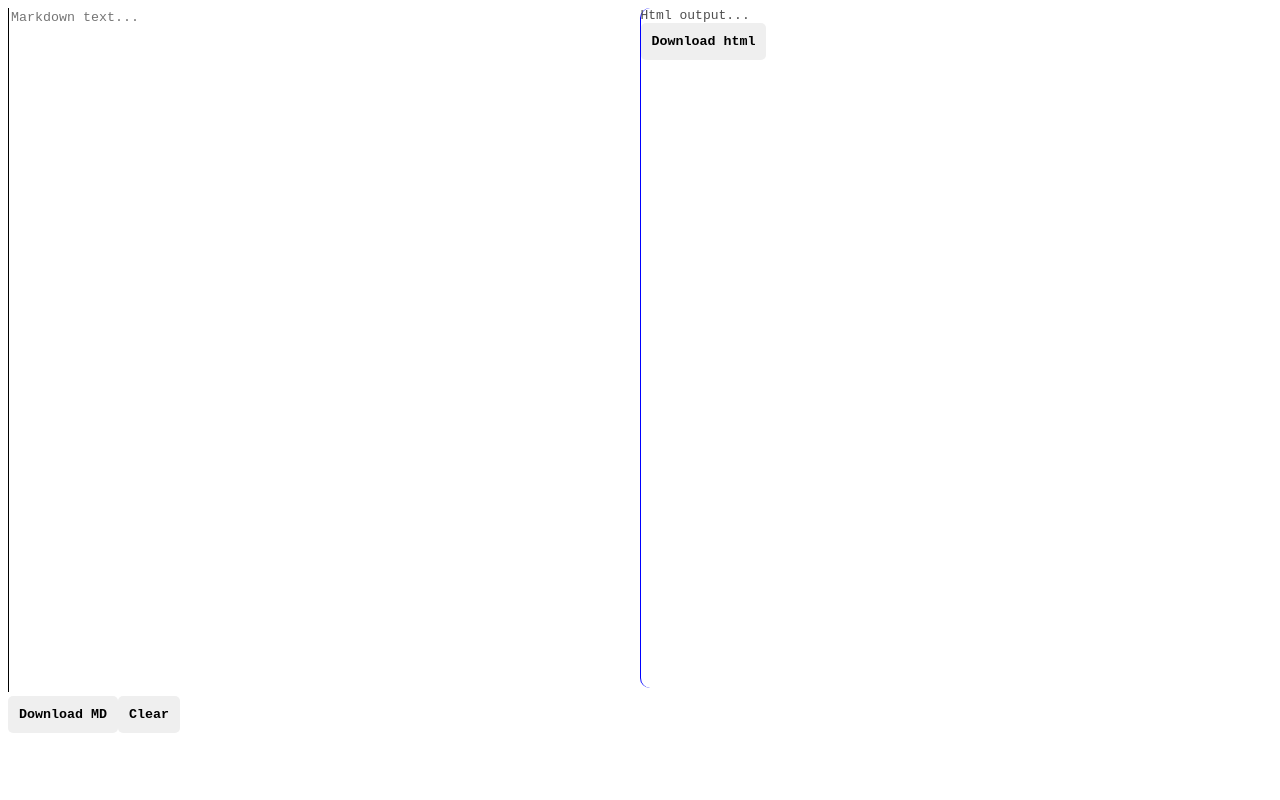
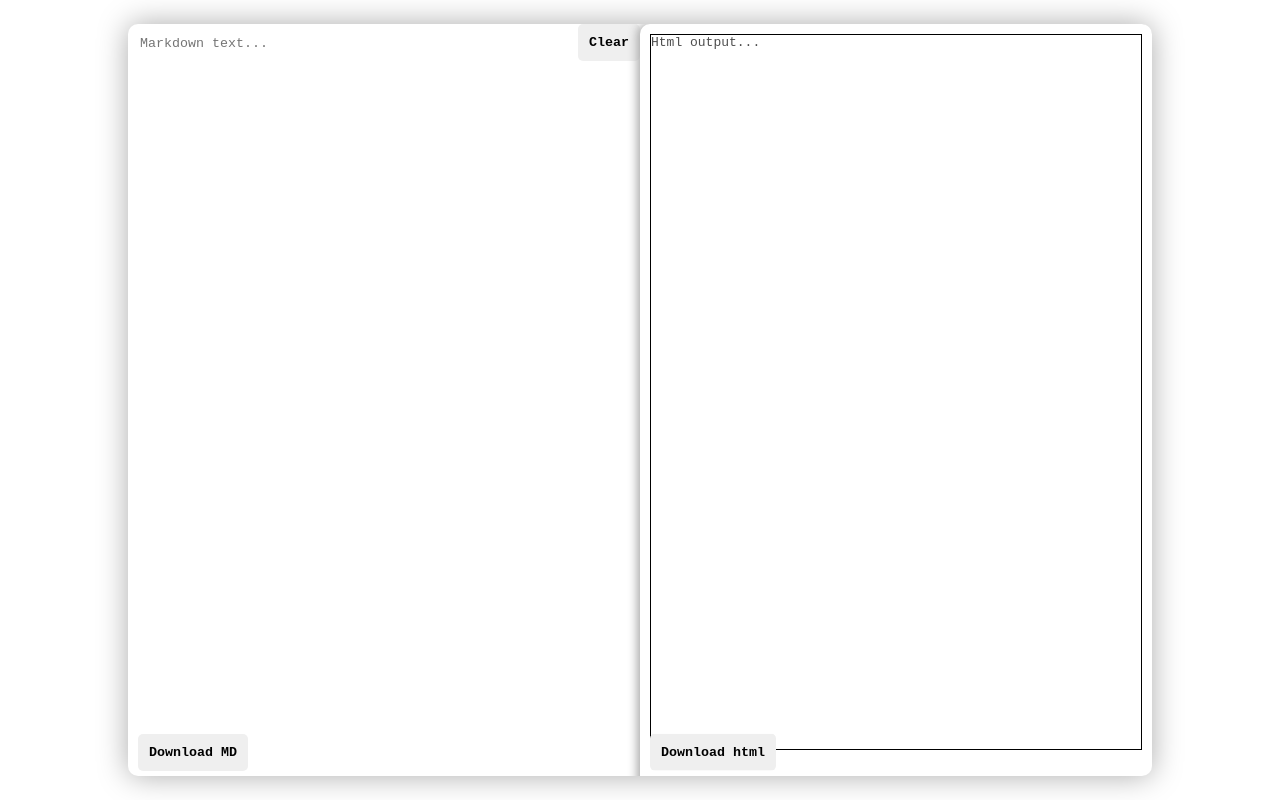
Before and after one commit to Ridoineel/mdeditor, a React (Create React App) app in the folder frontend/: page / in a window 1280 px wide. Built offline with nearby package versions, Linux system fonts and the light colour scheme.

Commit message:
update stylesheet

```diff
--- a/frontend/src/styles/main.css
+++ b/frontend/src/styles/main.css
@@ -1,7 +1,7 @@
 :root {
     --primary: #0088ff;
     --secondary: #4e4e4e;
-    --error: #ff4a4a;
+    --color-shadow: #aaa;
 }
 
 body {
@@ -60,31 +60,59 @@ body {
 
 .ide-container {
     display: flex;
-    height: 85vh;
+    height: 94vh;
+    width: 80vw;
+    margin: auto;
+    margin-top: 3vh;
+    border-radius: 10px;
+    box-shadow: 0 0 30px var(--color-shadow);
+
+    overflow: hidden;
 }
 
-.ide-container .pane-container {
+.pane-container {
+    position: relative;
     width: 50%;
     height: 100%;
-    border-radius: 10px;
-    /* overflow: scroll; */
+    /* border-radius: 10px; */
+    padding: 10px;
 }
 
 .pane-text {
     font-family: monospace;
+    height: 100%;
+
 }
 
 .markdown-pane textarea {
-    width: 100%;
+    width: 98%;
     height: 100%;
     border: none;
     resize: none;
     outline: none;
-    border-left: 1px solid black;
 }
 
-.html-pane{
-    border-left: 1px solid blue;
+.html-pane {
+    border-radius: 10px;
+    box-shadow: -3px 0 10px var(--color-shadow);
+}
+
+.html-pane .pane-text{
+    height: 95%;
+    word-wrap: break-word;
+    overflow: scroll;
+    border: 1px solid black;
+}
+
+.clear-btn {
+    position: absolute;
+    top: 0;
+    right: 0;
+}
+
+.download-btn {
+    position: sticky;
+    bottom: 5px;
 }
 
 
```
